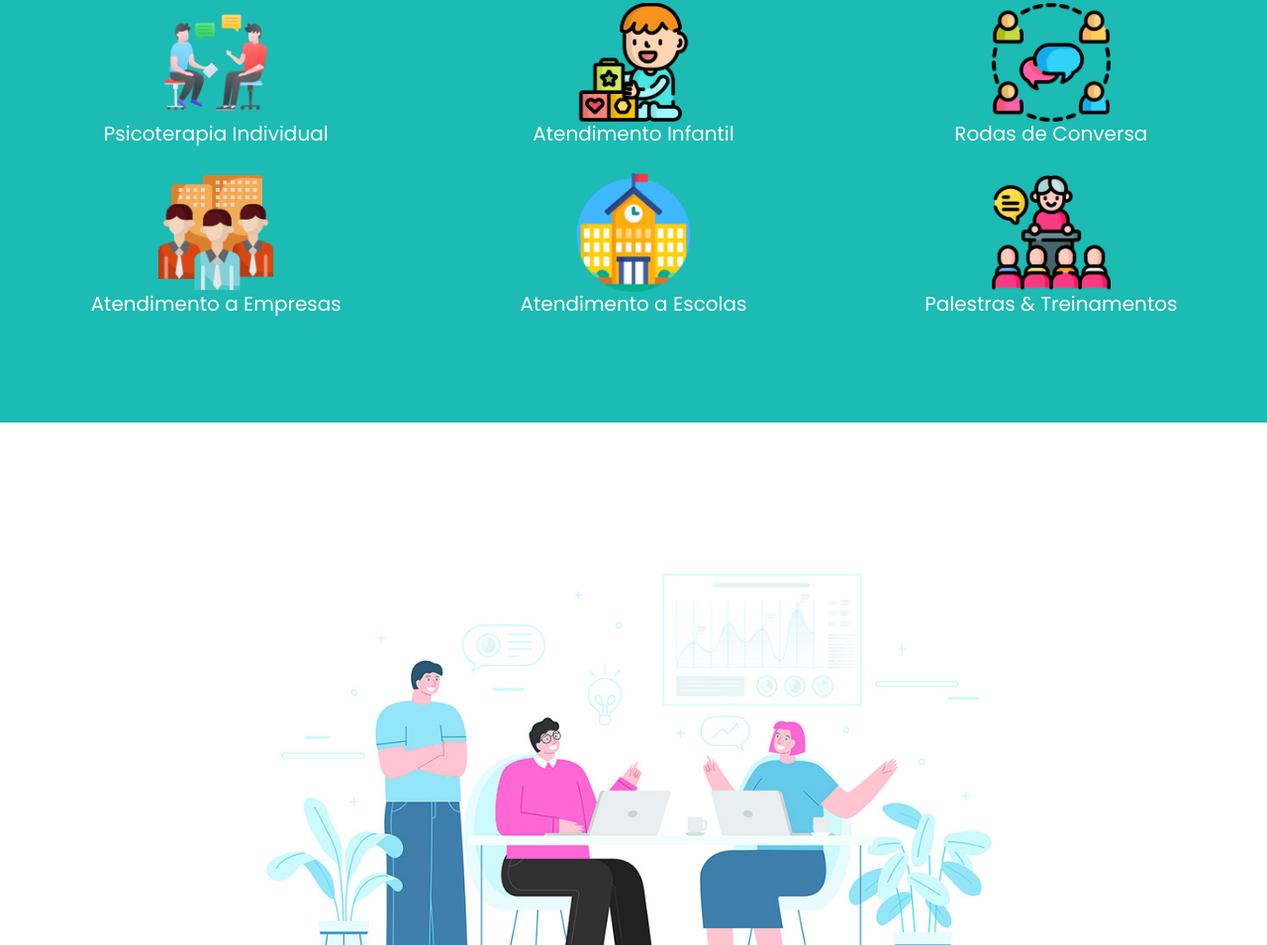
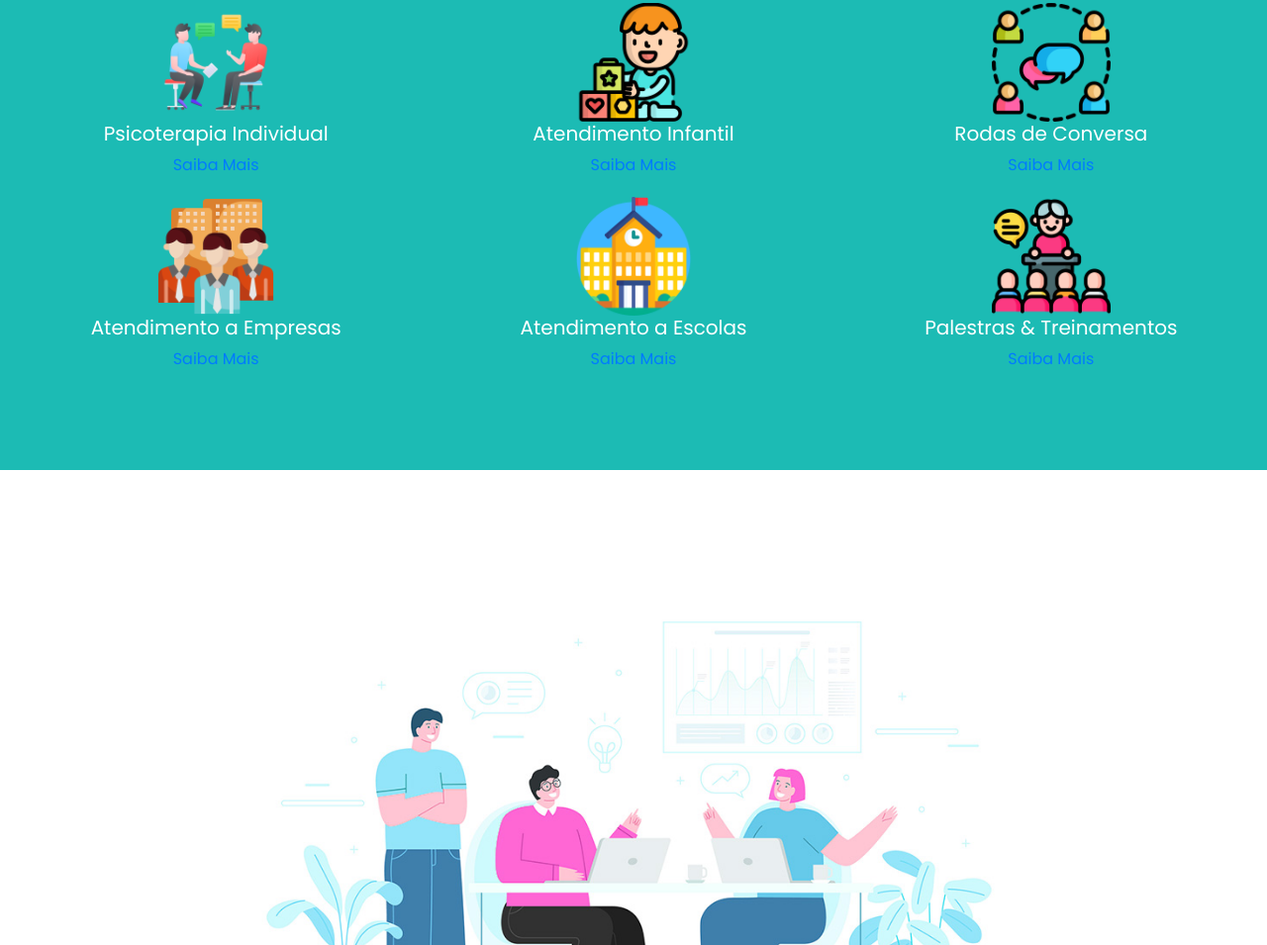
Before and after one commit to leeefigueiredo/ESPACO-COGNITIVO-PSICOLOGICO, a plain HTML site: page index.html in a window 1280 px wide. Shown: the part 1538-2493 px from the top of the page at 99% size. Drawn offline with Linux system fonts and the light colour scheme.

Commit message:
novas funções

```diff
--- a/index.html
+++ b/index.html
@@ -260,6 +260,7 @@
             <h5>
               Psicoterapia Individual
             </h5>
+            <a href="#">Saiba Mais</a>
           </div>
         </div>
         <div class="box">
@@ -270,6 +271,7 @@
             <h5>
               Atendimento Infantil
             </h5>
+            <a href="#">Saiba Mais</a>
           </div>
         </div>
         <div class="box">
@@ -280,6 +282,7 @@
             <h5>
               Rodas de Conversa
             </h5>
+            <a href="#">Saiba Mais</a>
           </div>
         </div>
         <div class="box">
@@ -290,6 +293,7 @@
             <h5>
               Atendimento a Empresas
             </h5>
+            <a href="#">Saiba Mais</a>
           </div>
         </div>
         <div class="box">
@@ -300,6 +304,7 @@
             <h5>
               Atendimento a Escolas
             </h5>
+            <a href="#">Saiba Mais</a>
           </div>
         </div>
         <div class="box">
@@ -310,6 +315,7 @@
             <h5>
               Palestras & Treinamentos
             </h5>
+            <a href="#">Saiba Mais</a>
           </div>
         </div>
       </div>
```
